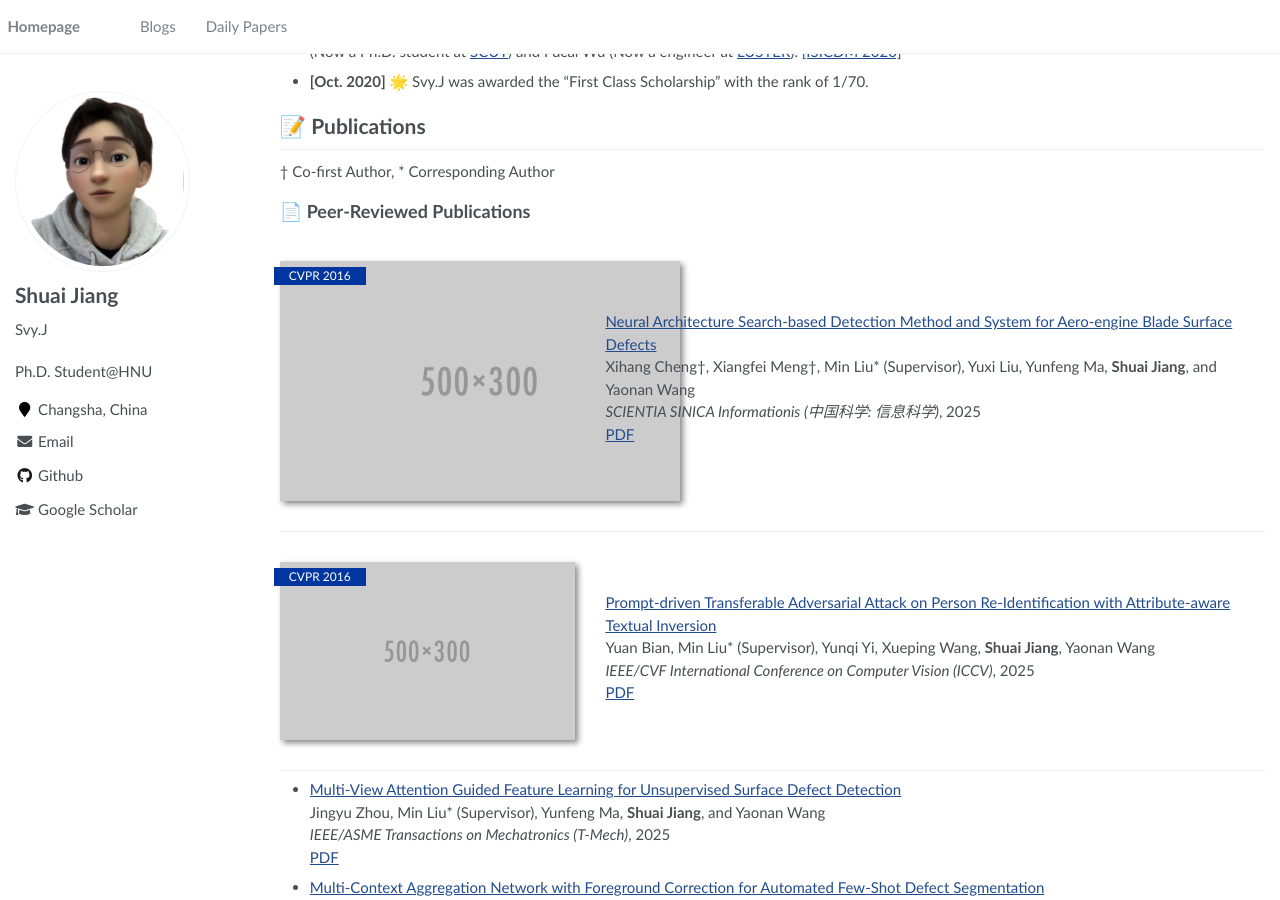
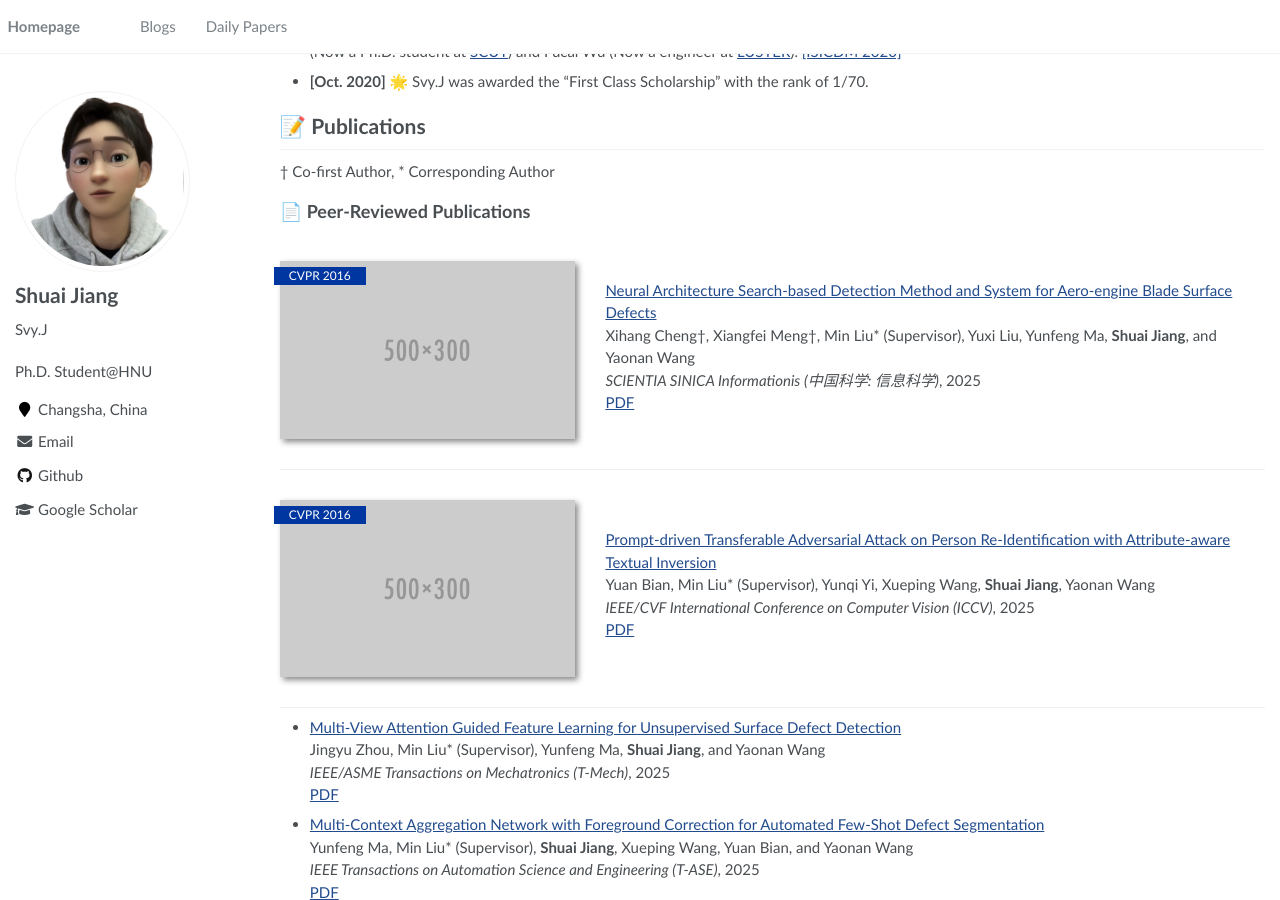
Before and after one commit to SvyJ/svyj.github.io, a Jekyll site: the page built from _pages/index.md, in a window 1280 px wide and 900 px high, scrolled down 1272 px. Built offline with Jekyll 4.4.1, drawn with Linux system fonts in a browser that asks for light colours.

Commit message:
Update index.md

```diff
--- a/_pages/index.md
+++ b/_pages/index.md
@@ -88,7 +88,7 @@
 
 ## 📄 Peer-Reviewed Publications
 
-<div class='paper-box'><div class='paper-box-image'><div><div class="badge">CVPR 2016</div><img src='images/500x300.png' alt="sym"></div></div>
+<div class='paper-box'><div class='paper-box-image'><div><div class="badge">CVPR 2016</div><img src='images/500x300.png' alt="sym" width="100%"></div></div>
 <div class='paper-box-text' markdown="1">
 [Neural Architecture Search-based Detection Method and System for Aero-engine Blade Surface Defects](https://www.sciengine.com/SSI/doi/10.1360/SSI-2025-0145)<br>
 Xihang Cheng†, Xiangfei Meng†, Min Liu* (Supervisor), Yuxi Liu, Yunfeng Ma, **Shuai Jiang**, and Yaonan Wang<br>
@@ -99,12 +99,10 @@
 
 <div class='paper-box'><div class='paper-box-image'><div><div class="badge">CVPR 2016</div><img src='images/500x300.png' alt="sym" width="100%"></div></div>
 <div class='paper-box-text' markdown="1">
-
 [Prompt-driven Transferable Adversarial Attack on Person Re-Identification with Attribute-aware Textual Inversion](https://arxiv.org/abs/2502.19697)<br>
 Yuan Bian, Min Liu* (Supervisor), Yunqi Yi, Xueping Wang, **Shuai Jiang**, Yaonan Wang<br>
 _IEEE/CVF International Conference on Computer Vision (ICCV)_, 2025<br>
 [PDF](https://arxiv.org/pdf/2502.19697)
-
 </div>
 </div>
 
```
